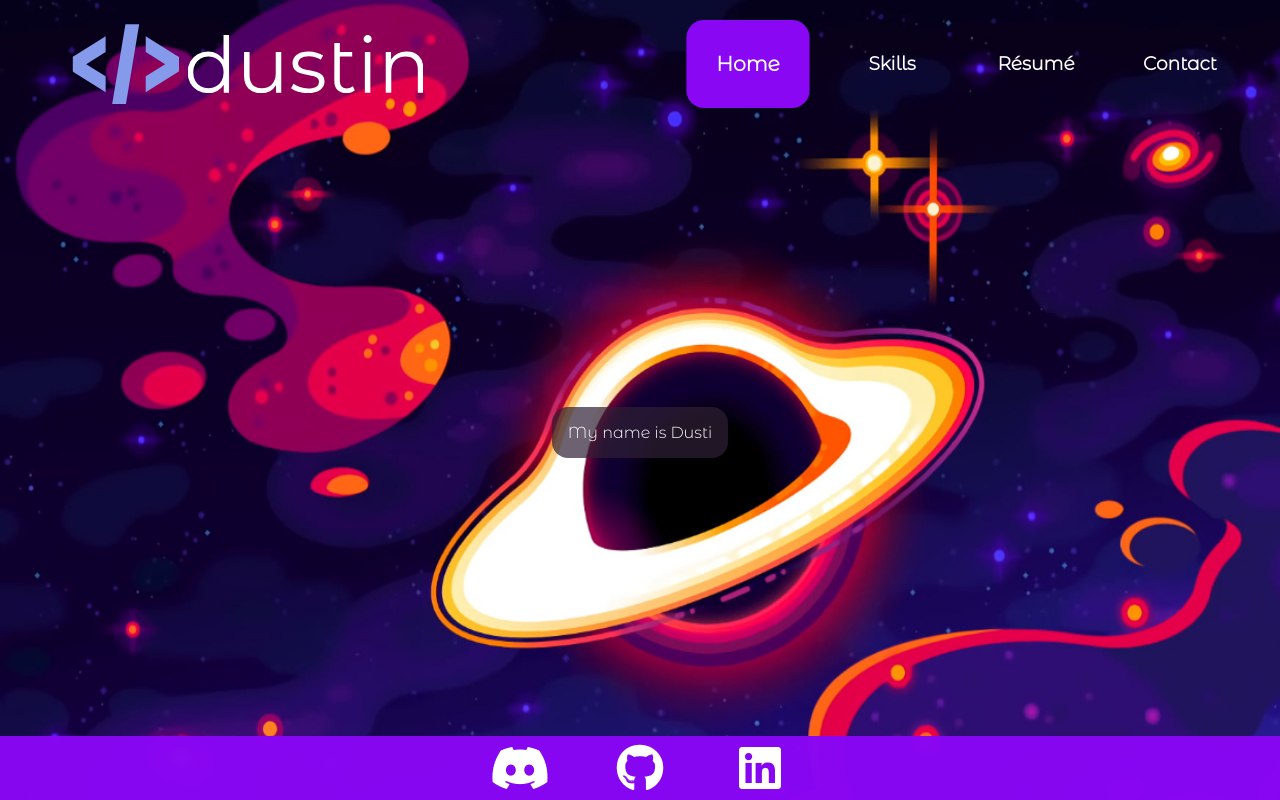
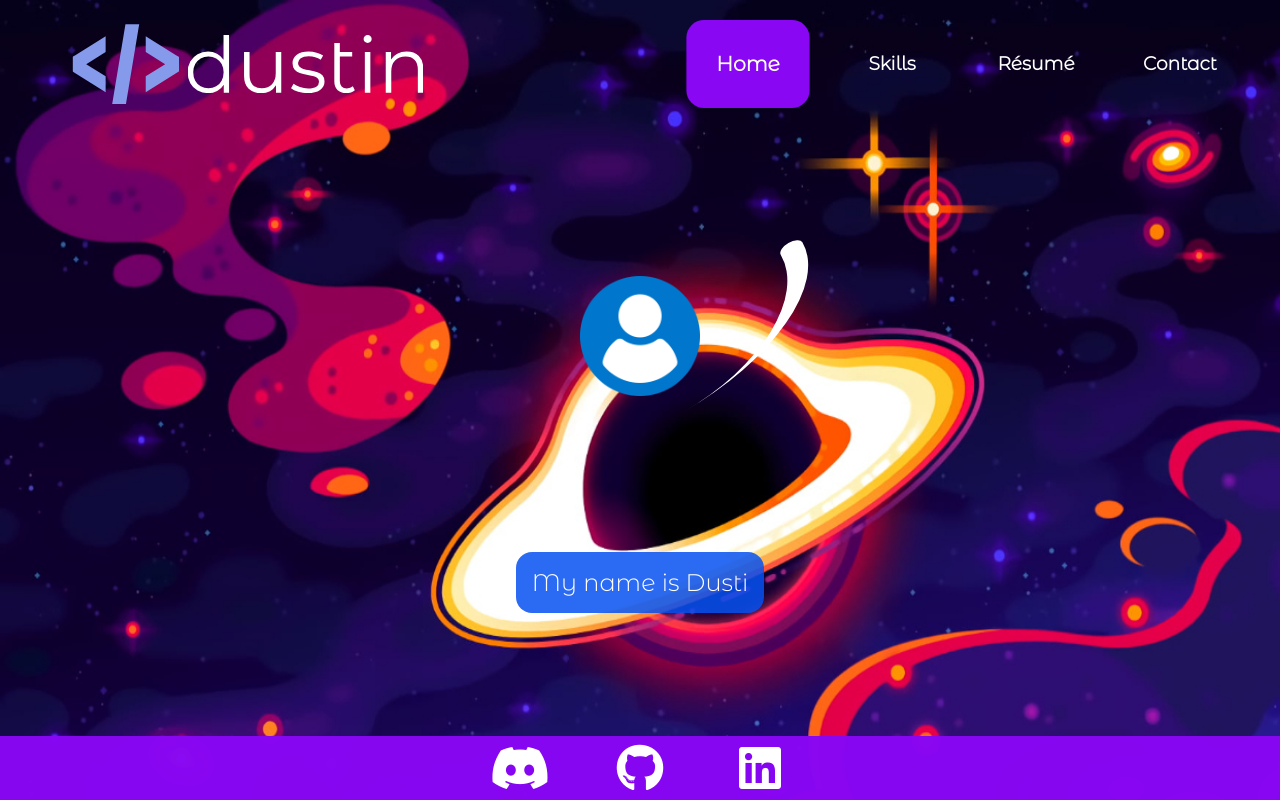
Before and after one commit to Scynes/react-portfolio, a React (Create React App) app: page / in a window 1280 px wide. Built offline with nearby package versions, Linux system fonts and the light colour scheme; a web font is replaced by a local one.

Commit message:
complete: added portfolio pic svg rendering on landing

```diff
--- a/src/assets/index.css
+++ b/src/assets/index.css
@@ -6,7 +6,7 @@
     --background-color-primary-semi: rgb(22, 18, 24, 0.85);
     --background-color-primary-light: rgba(47, 32, 54, 0.7);
     --background-color-secondary: rgb(137, 7, 243);
-    --background-color-secondary-semi: rgb(137, 7, 243, 0.85);
+    --background-color-secondary-semi: rgba(7, 82, 243, 0.85);
     --background-color-secondary-light: rgb(137, 7, 243, 0.3);
     /* fonts */
     --font-family-primary: 'Montserrat Alternates', sans-serif;
@@ -22,6 +22,10 @@
 
 a {
     text-decoration: none;
+}
+
+html, body {
+    height: 100%;
 }
 
 body {
@@ -120,7 +124,7 @@ a:is(.active) {
 }
 
 #root {
-    min-height: 100vh;
+    height: 100%;
     display: grid;
     grid-template-rows: auto 1fr auto;
 }
@@ -155,7 +159,10 @@ a:is(.active) {
 }
 
 #landing-page-wrapper {
-    height: 100%;
+    margin: auto;
+    width: 100%;
+    max-width: 25rem;
+    grid-template-rows: 50% 50%;
 }
 
 #page-container {
@@ -173,12 +180,15 @@ a:is(.active) {
 
 .about-container {
     padding: 1rem;
-    border-radius: 1rem;
-    background-color: var(--background-color-primary-light);
 }
 
 .typer {
-    max-width: 20rem;
+    min-height: 3rem;
+    padding: 1rem;
+    border-radius: 1rem;
+    font-size: 1.5rem;
+    text-align: center;
+    background-color: var(--background-color-secondary-semi);
 }
 
 @media screen and (max-width: 480px) {
@@ -217,6 +227,10 @@ a:is(.active) {
     #hamburger-container {
         display: flex;
     }
+
+    #portfolio-picture {
+        width: 10rem;
+    }
 }
 
 @keyframes footer-alert {
--- a/src/pages/Landing.js
+++ b/src/pages/Landing.js
@@ -1,11 +1,25 @@
 import '../assets/typer.css'
+
+import portfolioPicture from '../assets/images/default_portfolio_pic.png'
 
 const Landing = () => {
 
     return (
-        <div id={'landing-page-wrapper'} className={'flex column align-center justify-center'}>
-            <div className={'about-container fc-primary'}>
-                <p className={'typer'}></p>
+        <div id={'landing-page-wrapper'} className={'justify-center'}>
+            <div className="flex justify-center">
+                <svg id={'portfolio-picture'} viewBox="0 0 160 160" width="25rem">
+                    <image xlinkHref={portfolioPicture} x="35%" y="35%" width="30%" clipPath={'inset(0% round 15px)'}/>
+                    <g transform=" matrix(0.866, -0.5, 0.25, 0.433, 80, 80)">
+                        <path d="M 0,70 A 65,70 0 0,0 65,0 5,5 0 0,1 75,0 75,70 0 0,1 0,70Z" fill="#fff">
+                            <animateTransform attributeName="transform" type="rotate" from="360 0 0" to="0 0 0" dur="1s" repeatCount="indefinite" />
+                        </path>
+                    </g>
+                </svg>
+            </div>
+            <div className={'about-container flex justify-center fc-primary'}>
+                <div>
+                    <p className={'typer'}></p>
+                </div>
             </div>
         </div>
     )
```
Also changed, not shown: src/assets/images/default_portfolio_pic.png (added).
